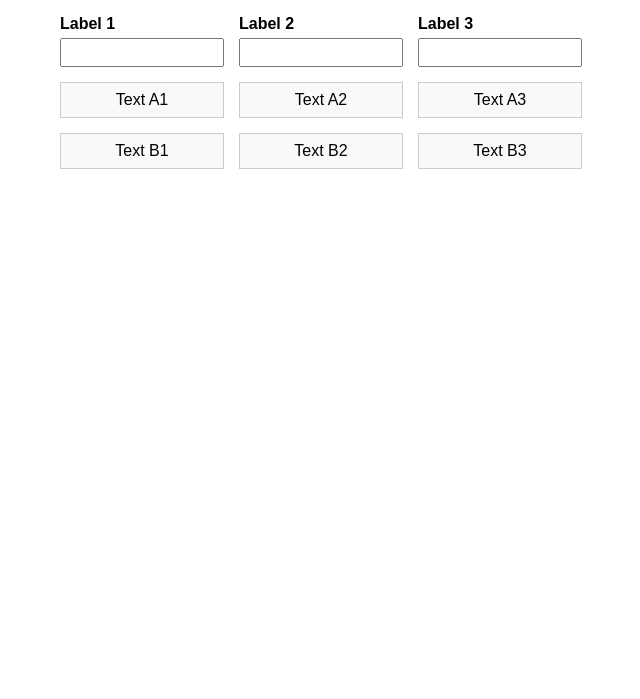
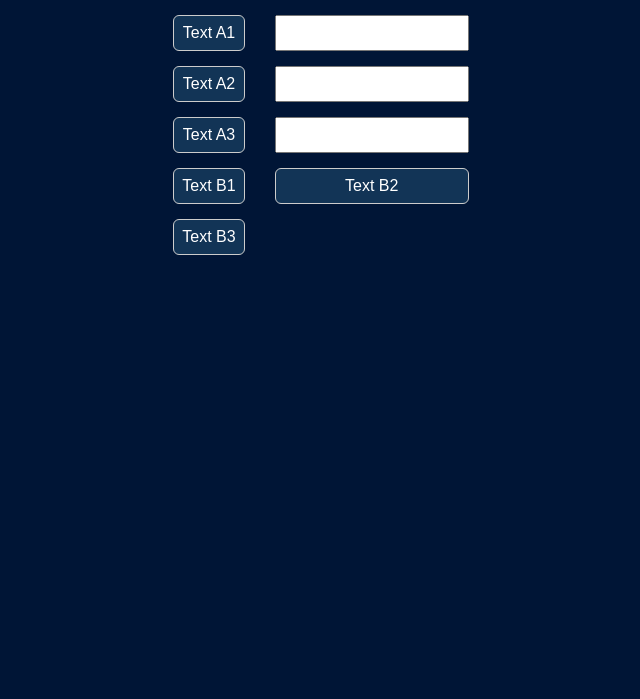
Before and after one commit to rarestare1/Mystic-Tome-Solver, a plain HTML site: page index.html in a window 1280 px wide. Shown: the part 101-800 px from the top of the page, without its empty margins (319-959 px from the left). Drawn offline with Linux system fonts and the light colour scheme.

Commit message:
Update index.html

```diff
--- a/index.html
+++ b/index.html
@@ -3,12 +3,14 @@
 <head>
   <meta charset="UTF-8">
   <meta name="viewport" content="width=device-width, initial-scale=1.0">
-  <title>Form Table Layout</title>
+  <title>Mystic Tome Solver</title>
   <style>
     body {
       font-family: Arial, sans-serif;
       padding: 20px;
       text-align: center;
+      background-color: #001536; /* new background */
+      color: #fff; /* make text visible */
     }
 
     h1 {
@@ -17,55 +19,41 @@
 
     .grid {
       display: grid;
-      grid-template-columns: auto auto auto; /* 3 columns */
-      gap: 15px;
+      grid-template-columns: auto auto; /* 2 columns: text + input */
+      gap: 15px 30px; /* row gap / column gap */
       justify-content: center;
       text-align: left;
     }
 
-    .grid label {
-      display: block;
-      margin-bottom: 5px;
-      font-weight: bold;
-    }
-
     .grid input {
-      width: 150px;
+      width: 180px;
       padding: 5px;
     }
 
     .cell {
       padding: 8px;
       border: 1px solid #ccc;
-      background: #f9f9f9;
+      background: #123456; /* darker shade for cells */
       text-align: center;
+      border-radius: 6px;
     }
   </style>
 </head>
 <body>
-  <h1>My Table Form</h1>
+  <h1>Mystic Tome Solver</h1>
 
   <div class="grid">
-    <!-- First row: labels + inputs -->
-    <div>
-      <label for="field1">Label 1</label>
-      <input type="text" id="field1">
-    </div>
-    <div>
-      <label for="field2">Label 2</label>
-      <input type="text" id="field2">
-    </div>
-    <div>
-      <label for="field3">Label 3</label>
-      <input type="text" id="field3">
-    </div>
+    <!-- First column: Text A1..A3 -->
+    <div class="cell">Text A1</div>
+    <input type="text">
 
-    <!-- Second row: text cells -->
-    <div class="cell">Text A1</div>
     <div class="cell">Text A2</div>
+    <input type="text">
+
     <div class="cell">Text A3</div>
+    <input type="text">
 
-    <!-- Third row: text cells -->
+    <!-- Second group: Text B1..B3 under Text A3 -->
     <div class="cell">Text B1</div>
     <div class="cell">Text B2</div>
     <div class="cell">Text B3</div>
```
